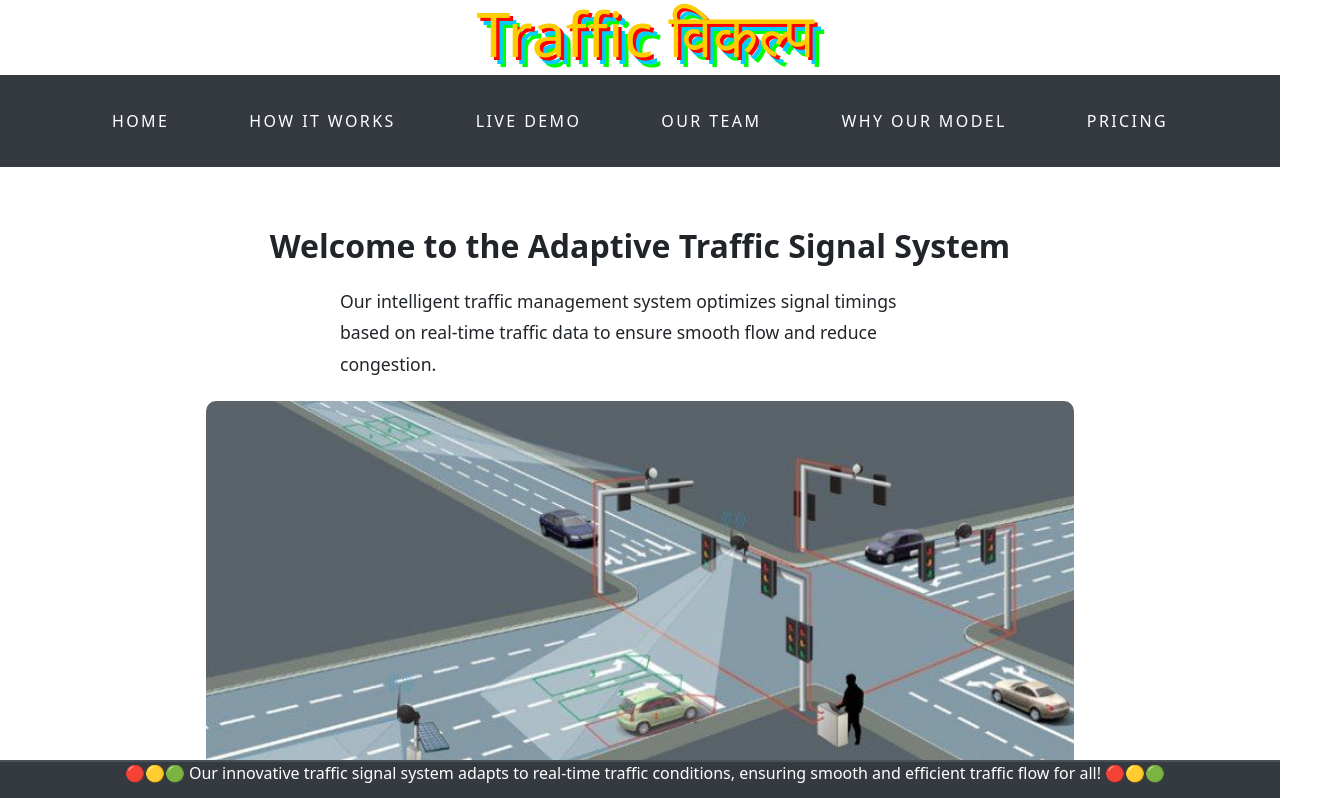
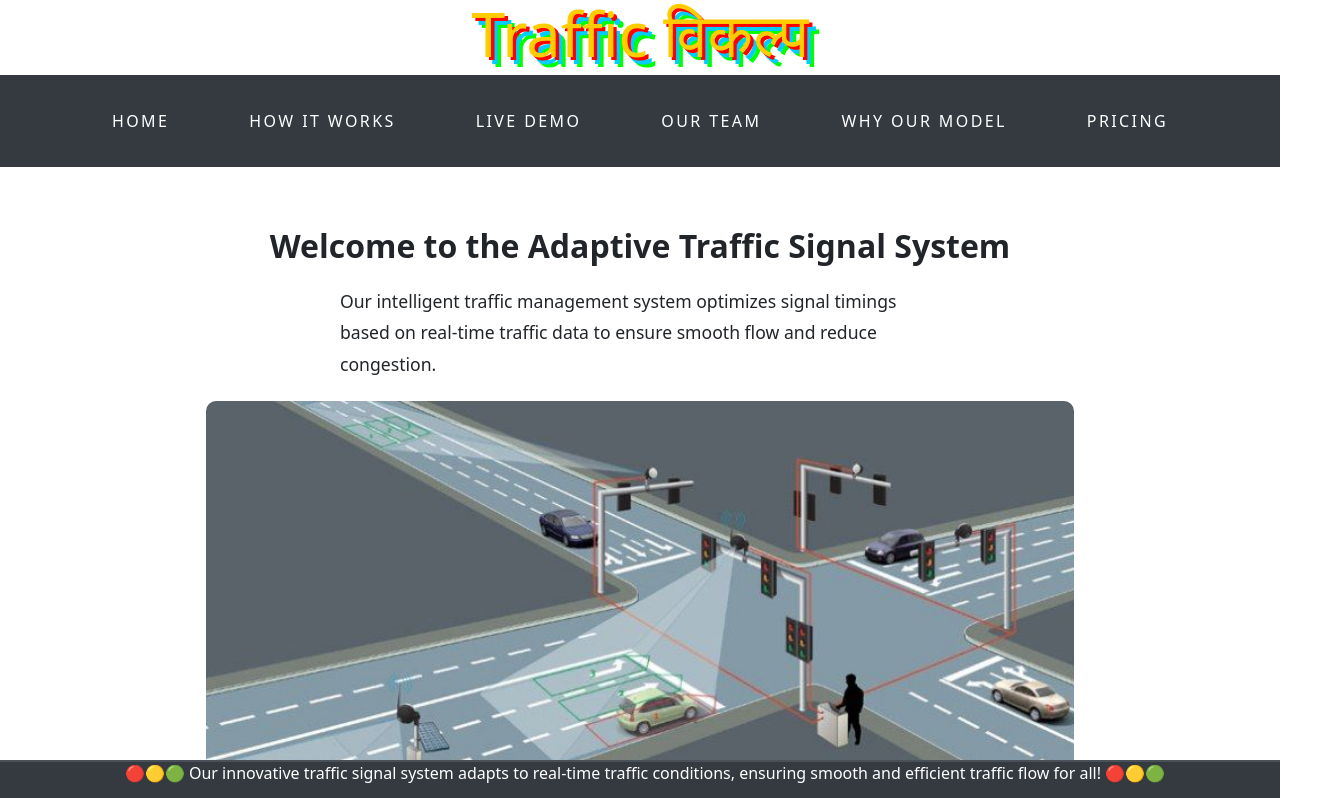
Before and after one commit to prayagatwork/SIH_info, a plain HTML site: page index.html in a window 1280 px wide. Shown: the top 798 px of the page, 1339 px wide, since content can reach past the window. Drawn offline with nearby package versions, Linux system fonts and the light colour scheme.

Commit message:
Update styles.css

```diff
--- a/styles.css
+++ b/styles.css
@@ -12,7 +12,7 @@ body {
     text-shadow: 3px 3px 0 #ff0000, 6px 6px 0 #00ccff, 9px 9px 0 #00ff00;
     animation: pulse 1.5s infinite alternate;
     transform: rotate(-5deg);
-    margin-left: 40%;
+    text-align: center;
 }
 .tri-color {
     position: absolute;
```
